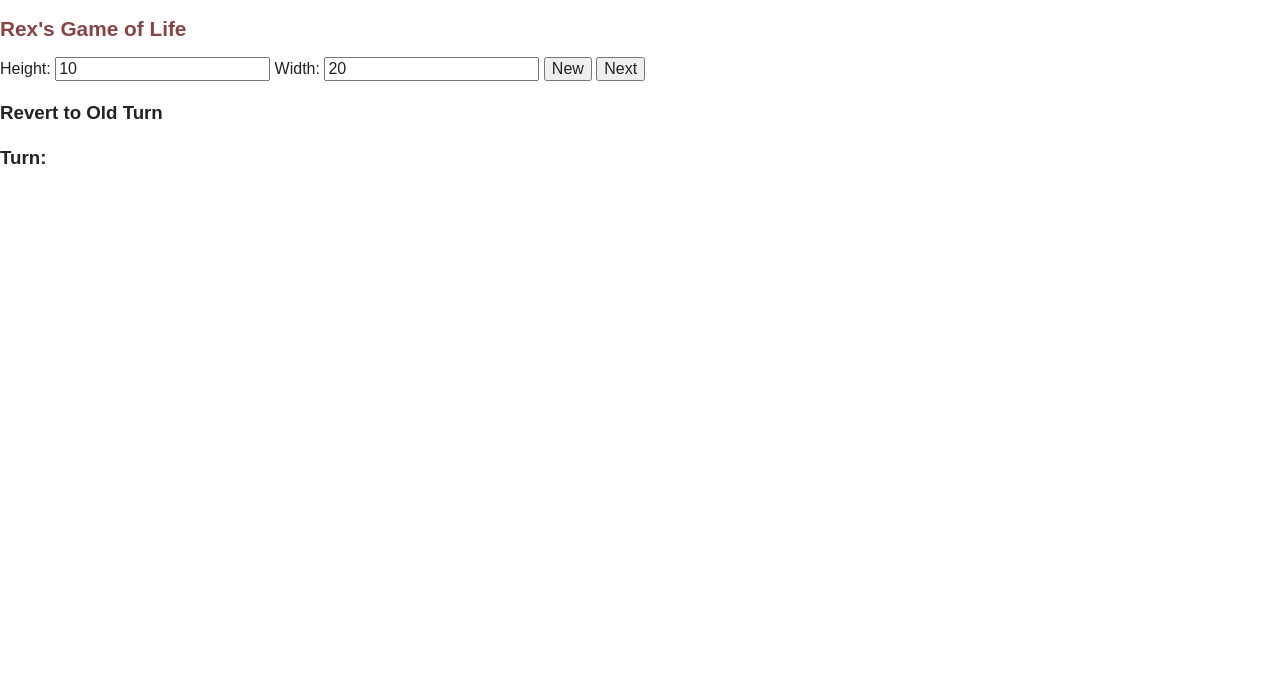
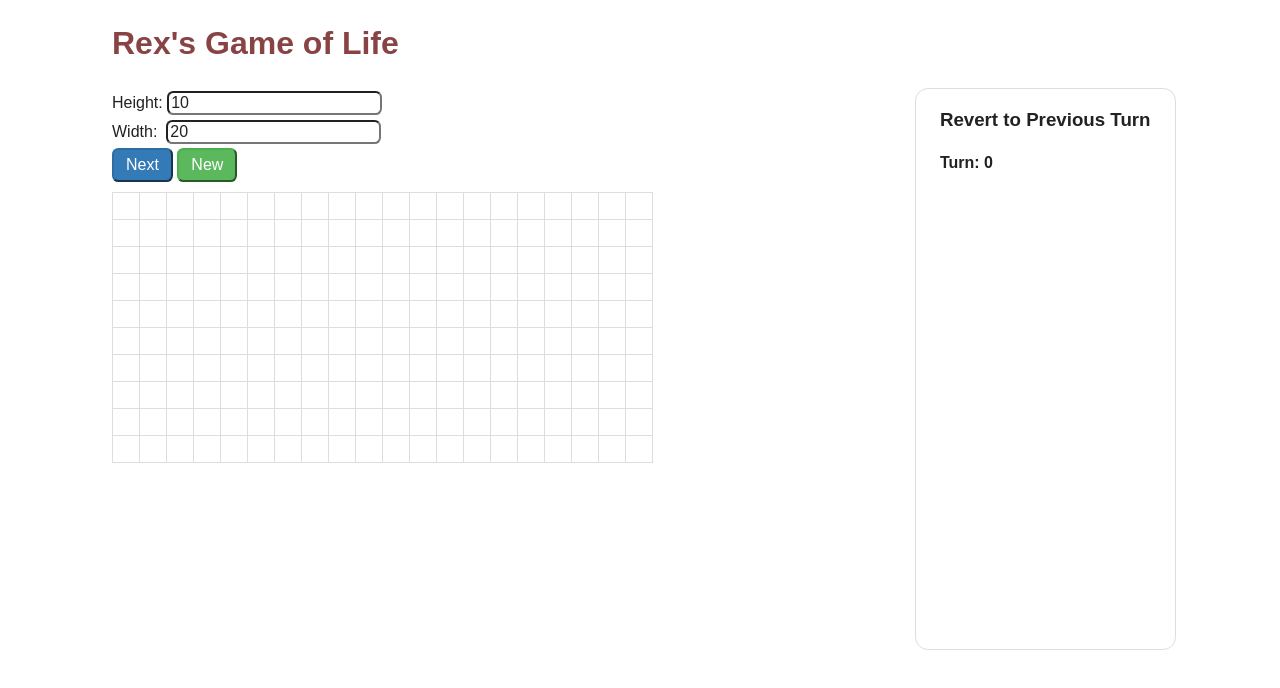
Before and after one commit to rcr929/Life, a website: page app/index.html at #/view1 in a window 1280 px wide. Drawn offline with Linux system fonts and the light colour scheme.

Commit message:
adding styling to the page

```diff
--- a/app/app.css
+++ b/app/app.css
@@ -1,21 +1,82 @@
 /* app css stylesheet */
 
+.game {
+  margin-top: 1em;
+  margin-left: 7em;
+}
 .md-4 {
-  width: 33%;
+  margin-left: 2em;
+  float: left;
 }
 .md-8 {
-  width: 67%;
+  width: 66%;
+  float: left;
+}
+.game h1 {
+  color: #844;
 }
 
-h1 {
-    font-size: 1.3em;
-    color: #844;
-    font-style: bold;
+.settings {
+  margin-top: .2em;
+}
+button {
+  padding: 6px 12px;
+}
+.btn-success {
+  color: #fff;
+  background-color: #5cb85c;
+  border-color: #4cae4c;
+}
+.btn-primary {
+  color: #fff;
+  background-color: #337ab7;
+  border-color: #2e6da4;
+}
+
+.spec {
+  width: 60px;
+  display: inline;
+}
+input {
+  margin-bottom: .3em;
+  border-radius: .4em;
+}
+button {
+  border-radius: .4em;
+}
+
+table#board {
+  margin-top: .6em;
 }
 table#board td {
-    width: 1.5em;
-    height: 1.5em;
-    text-align: center;
-    vertical-align: middle;
-    border: solid 1px #ddd;
+  width: 1.5em;
+  height: 1.5em;
+  text-align: center;
+  vertical-align: middle;
+  border: solid 1px #ddd;
 }
+table#board td.new {
+    background-color: #efe;
+}
+table#board td.die {
+    background-color: #fee;
+}
+
+.oldTurns {
+  padding: 0 1.5em;
+  border: solid 1px #ddd;
+  border-radius: .8em;
+  height: 35em;
+
+}
+.oldTurns .steps {
+  overflow-y: scroll;
+  max-height: 27em;
+}
+.oldTurns ul {
+  margin-left: -1.5em;
+}
+.oldTurns li {
+  list-style-type: none;
+  cursor: pointer;
+}
--- a/app/view1/view1.html
+++ b/app/view1/view1.html
@@ -1,11 +1,12 @@
+<div class="game">
+	<h1>Rex's Game of Life</h1>
 	<div class="md-8">
-
-	<h1>Rex's Game of Life</h1>
-	Height: <input type="text" ng-model="height" />
-	Width: <input type="text" ng-model="width" />
-	<button ng-click="newGame()">New</button>
-	<button ng-click="next()">Next</button>
-
+		<div class="settings">
+			<div class="spec">Height: </div><input type="text" ng-model="height" /><br>
+			<div class="spec">Width: &nbsp</div><input type="text" ng-model="width" /><br>
+			<button ng-click="next()" class="btn-primary">Next</button>
+			<button ng-click="newGame()" class="btn-success">New</button>
+		</div>
 		<table id="board">
 		    <tr ng-repeat="row in board track by $index">
 		        <td ng-repeat="cell in row track by $index" ng-click="toggle($parent.$index, $index)"
@@ -16,10 +17,11 @@
 		</table>
 
 	</div>
-<div class="md-4">
-	<h3>Revert to Old Turn</h3>
-	<h3>Turn: {{history.length}}</h3>
-	<ul>
+	<div class="md-4 oldTurns">
+		<h3>Revert to Previous Turn</h3>
+		<span><strong>Turn: {{history.length}}</strong></span>
+		<ul class="steps">
 			<li ng-repeat="step in history" ng-click="$parent.step($index)">Turn {{$index}}</li>
 		</ul>
 	</div>
+</div>
--- a/app/view1/view1.js
+++ b/app/view1/view1.js
@@ -30,8 +30,19 @@ angular.module('myApp.view1', ['ngRoute'])
         $scope.board[row][cell] = !$scope.board[row][cell];
     };
 
+    $scope.cellClass = function (row, cell) {
+        if (willDie($scope.board, row, cell)) {
+            return "die";
+        }
+        if (newCell($scope.board, row, cell)) {
+            return "new";
+        }
+        return "";
+    };
+
     $scope.height = 10;
     $scope.width = 20;
+    $scope.newGame();
 
     function init(height, width) {
         var board = [];
```
Lines whose indentation alone changed are shown as unchanged.
